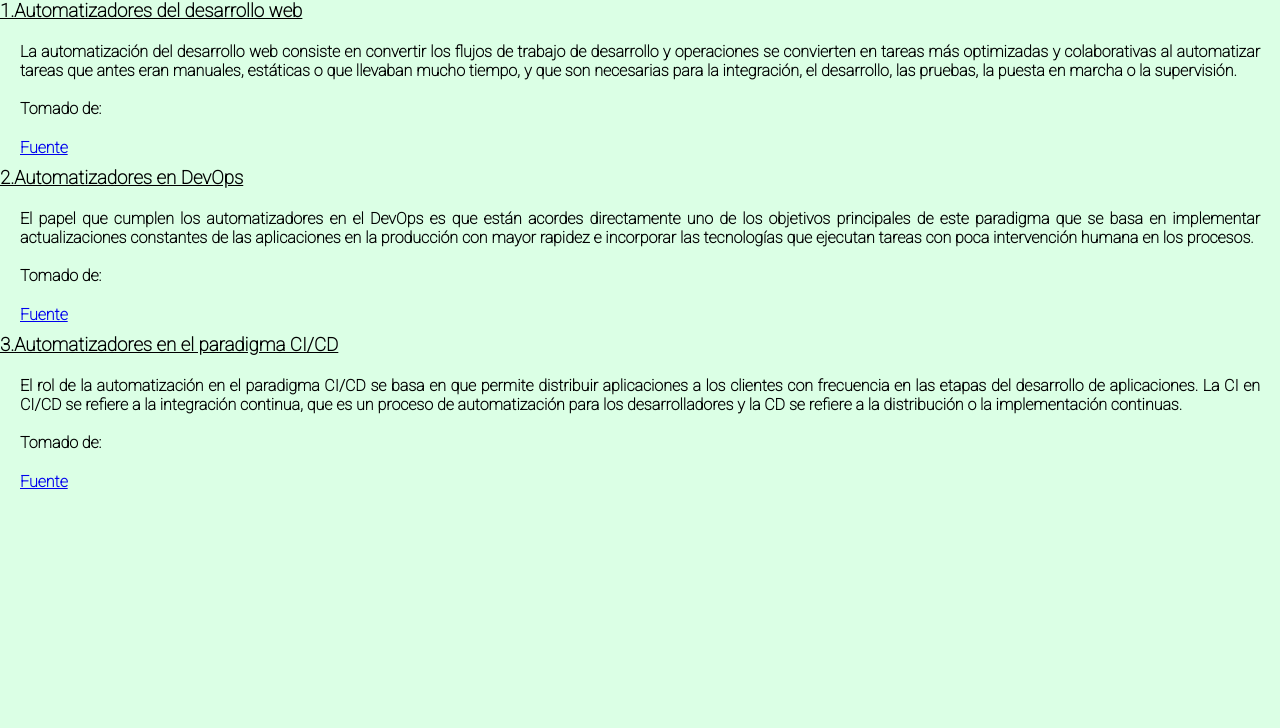
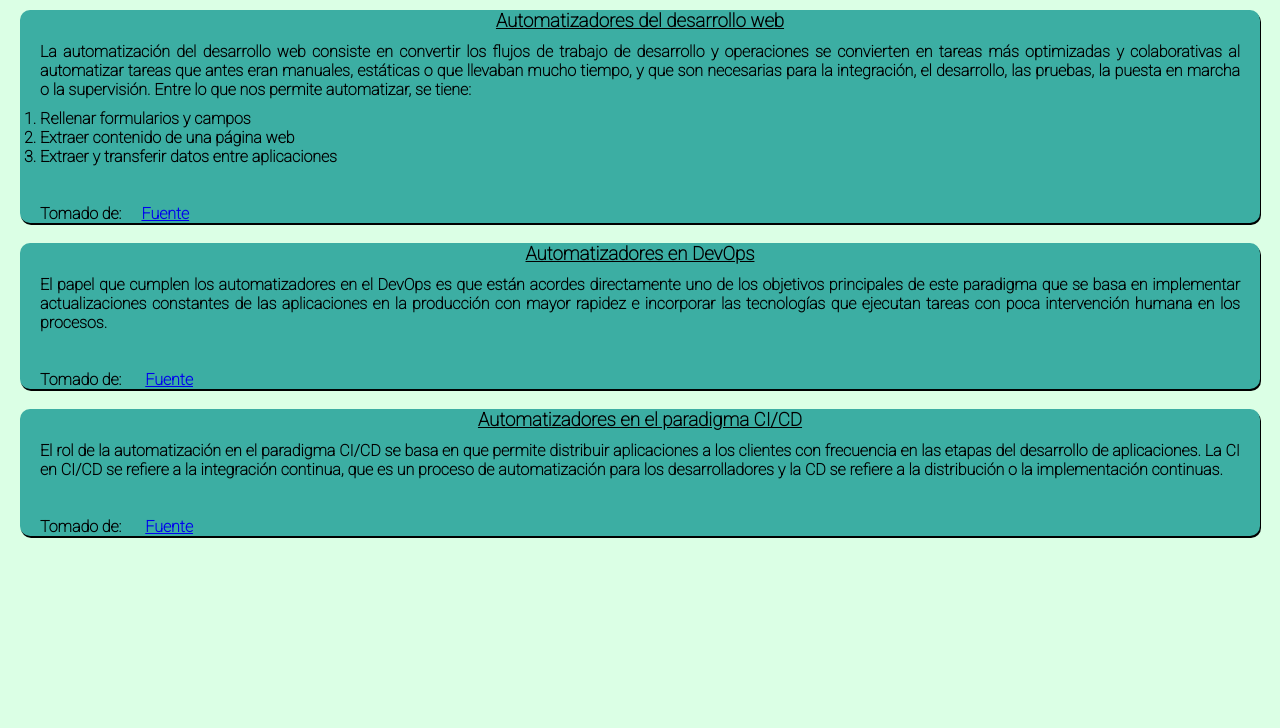
Before and after one commit to edselIUE/Consulta, a plain HTML site: page index.html in a window 1280 px wide. Shown: the part 72-800 px from the top of the page. Drawn offline with Linux system fonts and the light colour scheme.

Commit message:
Add files via upload

```diff
--- a/css/stylesheet.css
+++ b/css/stylesheet.css
@@ -15,7 +15,7 @@ nav{
 }
 
 p{
-    margin: 20px;
+    margin: 0 20px;
     text-align: justify;
 }
 
@@ -33,8 +33,16 @@ a:visited{
     color:black;
 }
 
+.list{
+    margin-left: 20px;
+    margin-top:10px;
+}
+
 article{
-    margin-bottom: 20px;
+    margin: 20px;
+    background-color: #3CAEA3;
+    border-radius: 10px;
+    box-shadow: 1px 2px;
 }
 
 section{
@@ -44,6 +52,7 @@ section{
 .title{
     margin: 10px 0;
     text-decoration: underline;
+    text-align: center;
 }
 
 
--- a/index.html
+++ b/index.html
@@ -29,34 +29,46 @@
         <h1 class="title">Consultas</h1>
     </section>
     <article>
-        <h3 class = "title">1.Automatizadores del desarrollo web</h3>
+        <h3 class = "title">Automatizadores del desarrollo web</h3>
         <p>La automatización del desarrollo web consiste en convertir los flujos de trabajo de desarrollo
             y operaciones se convierten en tareas más optimizadas y colaborativas al automatizar tareas que antes
             eran manuales, estáticas o que llevaban mucho tiempo, y que son necesarias para la integración, el desarrollo,
-            las pruebas, la puesta en marcha o la supervisión.
-            <br><br>Tomado de:
+            las pruebas, la puesta en marcha o la supervisión. Entre lo que nos permite automatizar, se tiene:
         </p>
-        <a href="https://www.netapp.com/es/devops-solutions/what-is-devops/" class="fuente-link">Fuente</a>
-        <h3 class = "title">2.Automatizadores en DevOps</h3>
+        <div class="list">
+            <ol>
+                <li>Rellenar formularios y campos</li>
+                <li>Extraer contenido de una página web</li>
+                <li>Extraer y transferir datos entre aplicaciones</li>
+            </ol>
+        </div>
+        <p>
+        <br><br>Tomado de:<a href="https://www.netapp.com/es/devops-solutions/what-is-devops/" class="fuente-link">Fuente</a>
+        </p>
     </article>
     <article>
+        <h3 class = "title">Automatizadores en DevOps</h3>
         <p>
             El papel que cumplen los automatizadores en el DevOps es que están acordes directamente uno de los objetivos principales
             de este paradigma que se basa en implementar actualizaciones constantes de las aplicaciones en la producción con mayor rapidez
             e incorporar las tecnologías que ejecutan tareas con poca intervención humana en los procesos.
-            <br><br>Tomado de:
         </p>
+        <p>
+        <br><br>Tomado de:
         <a href="https://www.redhat.com/es/topics/automation/what-is-devops-automation" class="fuente-link">Fuente</a>
-        <h3 class = "title">3.Automatizadores en el paradigma CI/CD</h3>
+        </p>
     </article>
     <article>
+        <h3 class = "title">Automatizadores en el paradigma CI/CD</h3>
         <p>
             El rol de la automatización en el paradigma CI/CD se basa en que permite distribuir aplicaciones a los clientes con frecuencia
             en las etapas del desarrollo de aplicaciones. La CI en CI/CD se refiere a la integración continua, que es un proceso de automatización para los desarrolladores
             y la CD se refiere a la distribución o la implementación continuas.
-            <br><br>Tomado de:
         </p>
+        <p>
+        <br><br>Tomado de:
         <a href="https://www.redhat.com/es/topics/devops/what-is-ci-cd" class="fuente-link">Fuente</a>
+        </p>
     </article>
 </body>
 </html>
```
